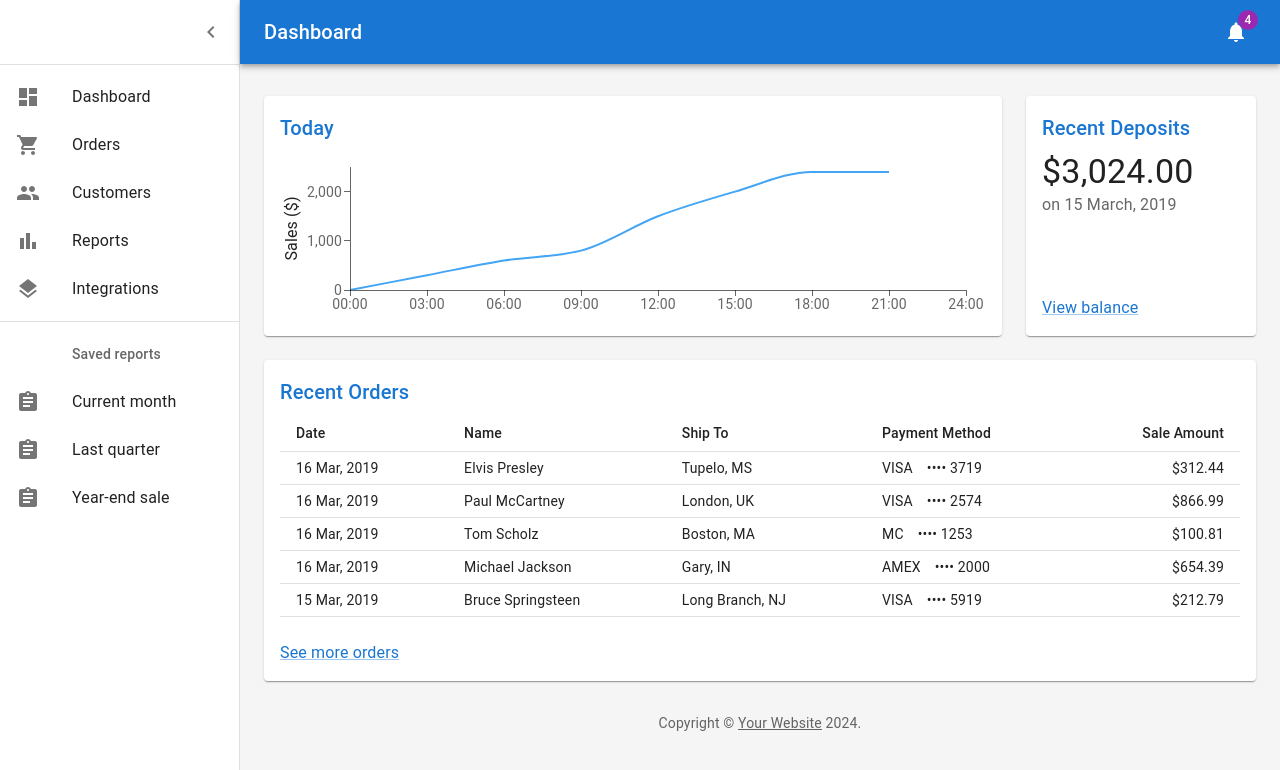
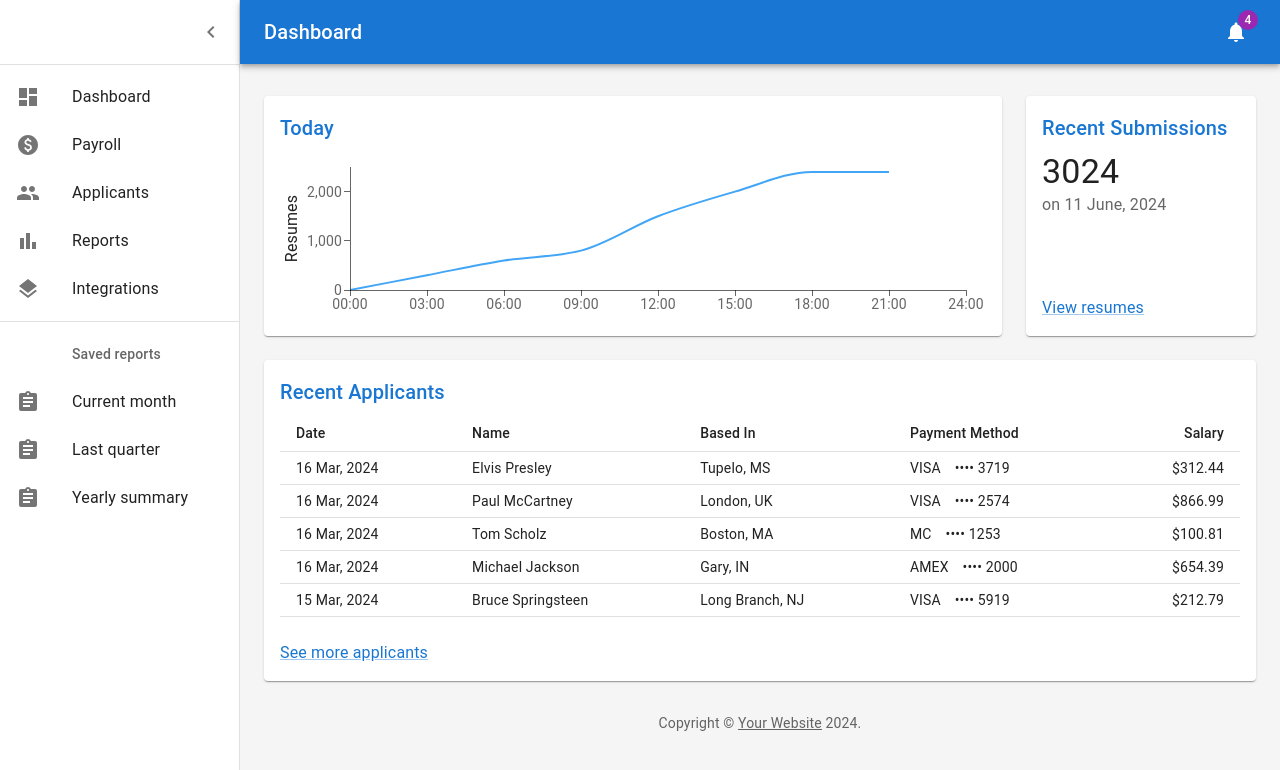
Before and after one commit to Landerwaffe/DataManagement, a React (Create React App) app in the folder crm/: page / in a window 1280 px wide. Both pictures are taken after typing "Sample", "Sample" into the empty fields and a click on the button "LOG IN". Shown: the top 770 px of the page. Built offline with nearby package versions, Linux system fonts and the light colour scheme.

Commit message:
Mockup UI

```diff
--- a/crm/src/Orders.js
+++ b/crm/src/Applicants.js
@@ -15,7 +15,7 @@ function createData(id, date, name, shipTo, paymentMethod, amount) {
 const rows = [
   createData(
     0,
-    "16 Mar, 2019",
+    "16 Mar, 2024",
     "Elvis Presley",
     "Tupelo, MS",
     "VISA ⠀•••• 3719",
@@ -23,7 +23,7 @@ const rows = [
   ),
   createData(
     1,
-    "16 Mar, 2019",
+    "16 Mar, 2024",
     "Paul McCartney",
     "London, UK",
     "VISA ⠀•••• 2574",
@@ -31,7 +31,7 @@ const rows = [
   ),
   createData(
     2,
-    "16 Mar, 2019",
+    "16 Mar, 2024",
     "Tom Scholz",
     "Boston, MA",
     "MC ⠀•••• 1253",
@@ -39,7 +39,7 @@ const rows = [
   ),
   createData(
     3,
-    "16 Mar, 2019",
+    "16 Mar, 2024",
     "Michael Jackson",
     "Gary, IN",
     "AMEX ⠀•••• 2000",
@@ -47,7 +47,7 @@ const rows = [
   ),
   createData(
     4,
-    "15 Mar, 2019",
+    "15 Mar, 2024",
     "Bruce Springsteen",
     "Long Branch, NJ",
     "VISA ⠀•••• 5919",
@@ -62,15 +62,15 @@ function preventDefault(event) {
 export default function Orders() {
   return (
     <React.Fragment>
-      <Title>Recent Orders</Title>
+      <Title>Recent Applicants</Title>
       <Table size="small">
         <TableHead>
           <TableRow>
             <TableCell>Date</TableCell>
             <TableCell>Name</TableCell>
-            <TableCell>Ship To</TableCell>
+            <TableCell>Based In</TableCell>
             <TableCell>Payment Method</TableCell>
-            <TableCell align="right">Sale Amount</TableCell>
+            <TableCell align="right">Salary</TableCell>
           </TableRow>
         </TableHead>
         <TableBody>
@@ -86,7 +86,7 @@ export default function Orders() {
         </TableBody>
       </Table>
       <Link color="primary" href="#" onClick={preventDefault} sx={{ mt: 3 }}>
-        See more orders
+        See more applicants
       </Link>
     </React.Fragment>
   );
--- a/crm/src/Chart.js
+++ b/crm/src/Chart.js
@@ -46,7 +46,7 @@ export default function Chart() {
           ]}
           yAxis={[
             {
-              label: "Sales ($)",
+              label: "Resumes",
               labelStyle: {
                 ...theme.typography.body1,
                 fill: theme.palette.text.primary,
--- a/crm/src/Dashboard.js
+++ b/crm/src/Dashboard.js
@@ -19,8 +19,8 @@ import ChevronLeftIcon from "@mui/icons-material/ChevronLeft";
 import NotificationsIcon from "@mui/icons-material/Notifications";
 import { mainListItems, secondaryListItems } from "./listItems";
 import Chart from "./Chart";
-import Deposits from "./Deposits";
-import Orders from "./Orders";
+import Submissions from "./Submissions";
+import Applicants from "./Applicants";
 
 function Copyright(props) {
   return (
@@ -181,7 +181,7 @@ export default function Dashboard() {
                   <Chart />
                 </Paper>
               </Grid>
-              {/* Recent Deposits */}
+              {/* Recent Submissions */}
               <Grid item xs={12} md={4} lg={3}>
                 <Paper
                   sx={{
@@ -191,13 +191,13 @@ export default function Dashboard() {
                     height: 240,
                   }}
                 >
-                  <Deposits />
+                  <Submissions />
                 </Paper>
               </Grid>
-              {/* Recent Orders */}
+              {/* Recent Applicants */}
               <Grid item xs={12}>
                 <Paper sx={{ p: 2, display: "flex", flexDirection: "column" }}>
-                  <Orders />
+                  <Applicants />
                 </Paper>
               </Grid>
             </Grid>
--- a/crm/src/Deposits.js
+++ b/crm/src/Submissions.js
@@ -10,16 +10,16 @@ function preventDefault(event) {
 export default function Deposits() {
   return (
     <React.Fragment>
-      <Title>Recent Deposits</Title>
+      <Title>Recent Submissions</Title>
       <Typography component="p" variant="h4">
-        $3,024.00
+        3024
       </Typography>
       <Typography color="text.secondary" sx={{ flex: 1 }}>
-        on 15 March, 2019
+        on 11 June, 2024
       </Typography>
       <div>
         <Link color="primary" href="#" onClick={preventDefault}>
-          View balance
+          View resumes
         </Link>
       </div>
     </React.Fragment>
--- a/crm/src/listItems.js
+++ b/crm/src/listItems.js
@@ -4,7 +4,7 @@ import ListItemIcon from "@mui/material/ListItemIcon";
 import ListItemText from "@mui/material/ListItemText";
 import ListSubheader from "@mui/material/ListSubheader";
 import DashboardIcon from "@mui/icons-material/Dashboard";
-import ShoppingCartIcon from "@mui/icons-material/ShoppingCart";
+import PaidIcon from "@mui/icons-material/Paid";
 import PeopleIcon from "@mui/icons-material/People";
 import BarChartIcon from "@mui/icons-material/BarChart";
 import LayersIcon from "@mui/icons-material/Layers";
@@ -20,15 +20,15 @@ export const mainListItems = (
     </ListItemButton>
     <ListItemButton>
       <ListItemIcon>
-        <ShoppingCartIcon />
+        <PaidIcon />
       </ListItemIcon>
-      <ListItemText primary="Orders" />
+      <ListItemText primary="Payroll" />
     </ListItemButton>
     <ListItemButton>
       <ListItemIcon>
         <PeopleIcon />
       </ListItemIcon>
-      <ListItemText primary="Customers" />
+      <ListItemText primary="Applicants" />
     </ListItemButton>
     <ListItemButton>
       <ListItemIcon>
@@ -66,7 +66,7 @@ export const secondaryListItems = (
       <ListItemIcon>
         <AssignmentIcon />
       </ListItemIcon>
-      <ListItemText primary="Year-end sale" />
+      <ListItemText primary="Yearly summary" />
     </ListItemButton>
   </React.Fragment>
 );
```
